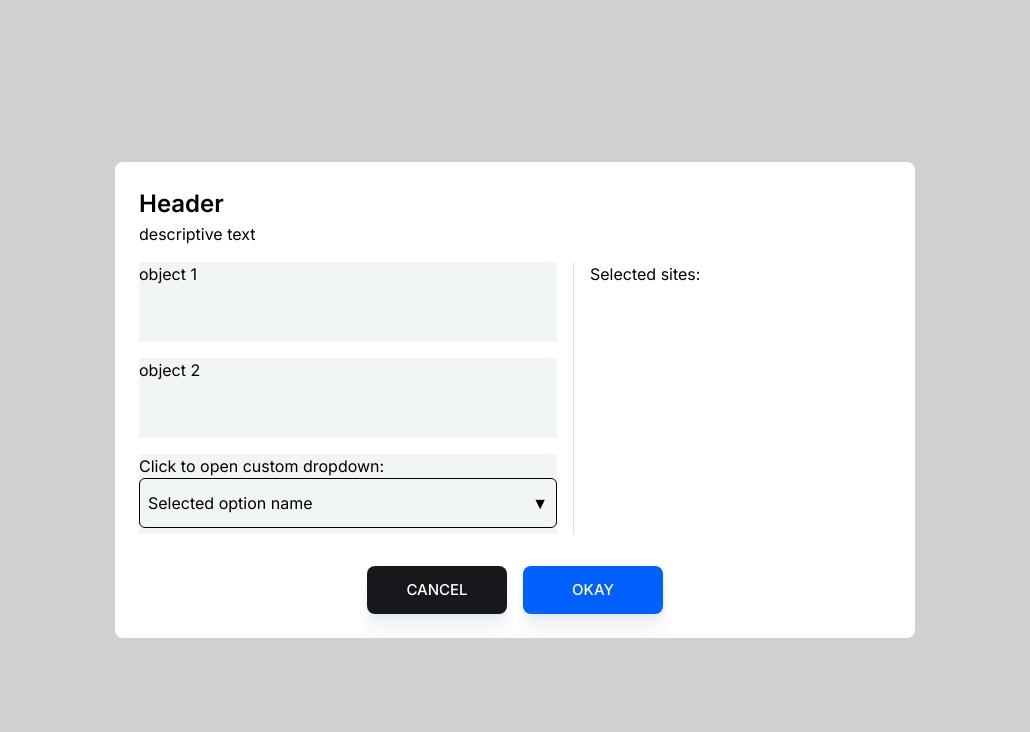
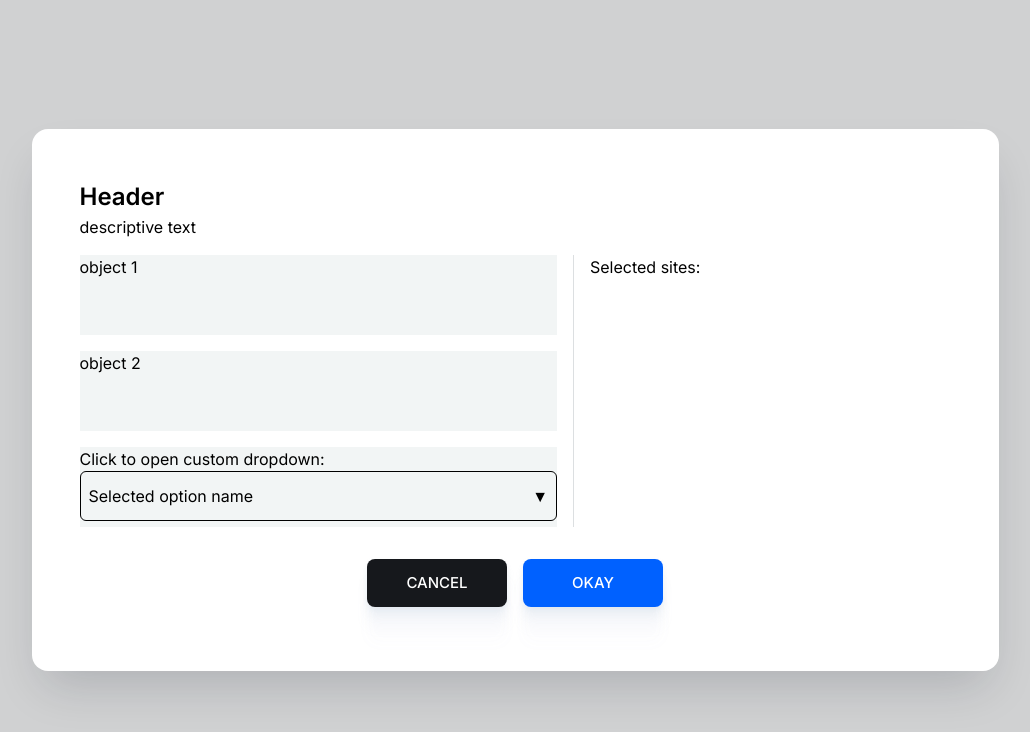
Before and after one commit to nphillips/240210-modal-dropdown-scroll, a Next.js app: page / in a window 1280 px wide. Shown: the top 732 px of the page, without its empty margins (125-1155 px from the left). Built offline with nearby package versions, Linux system fonts and the light colour scheme.

Commit message:
I made a few style refinements

```diff
--- a/src/app/globals.css
+++ b/src/app/globals.css
@@ -3,6 +3,12 @@
 @tailwind utilities;
 
 @import '../assets/fonts/fonts.css';
+
+:root {
+  --modal-max-width-sm: 512px;
+  --modal-max-width-md: 646px;
+  --modal-max-width-lg: 967px;
+}
 
 html {
   scroll-behavior: smooth;
--- a/src/app/page.tsx
+++ b/src/app/page.tsx
@@ -10,9 +10,9 @@ export default function Page2() {
     <div className="fixed inset-0 flex flex-col items-center justify-center bg-black/20">
       <div
         ref={scrollingContainerRef}
-        className="scrolling-container w-[800px] overflow-y-scroll scroll-smooth rounded-lg bg-white"
+        className="scrolling-container w-[var(--modal-max-width-lg)] overflow-y-scroll scroll-smooth rounded-2xl bg-white shadow-com-modal"
       >
-        <div className="p-6">
+        <div className="px-[48px] pb-[64px] pt-[50px]">
           <div className="mb-4">
             <h2 className="text-[24px] font-semibold">Header</h2>
             <div>descriptive text</div>
```
